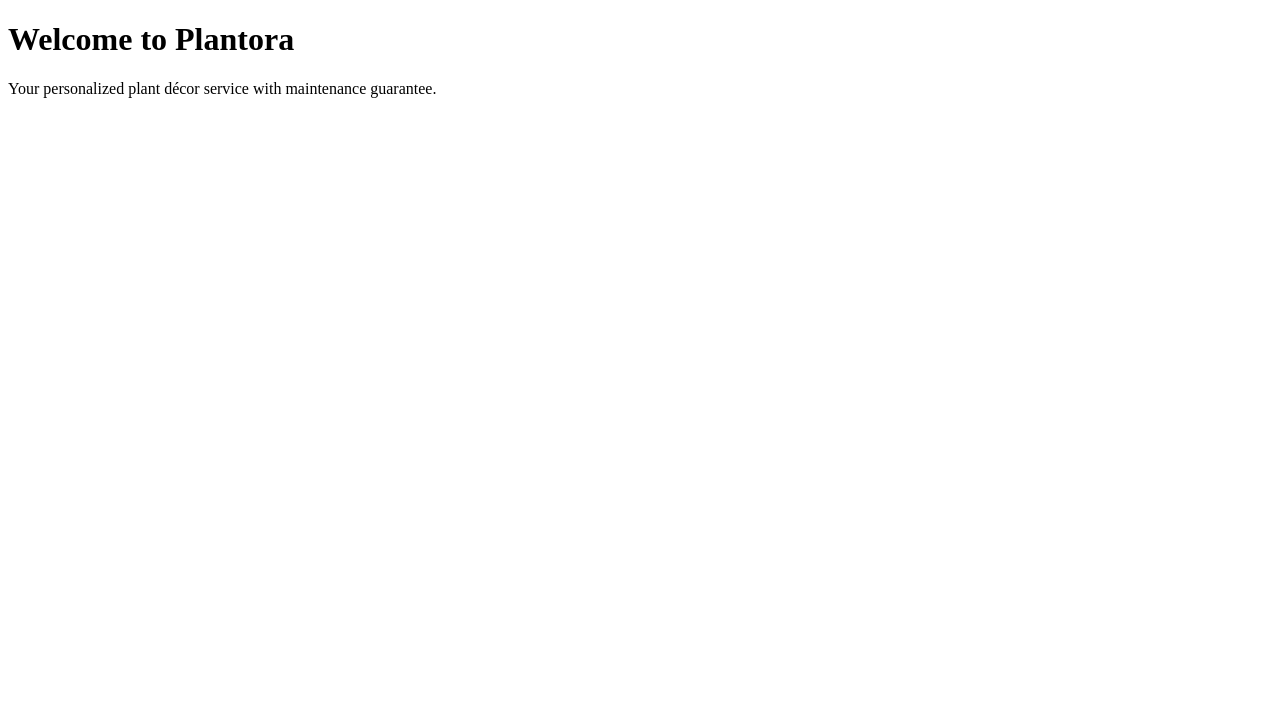
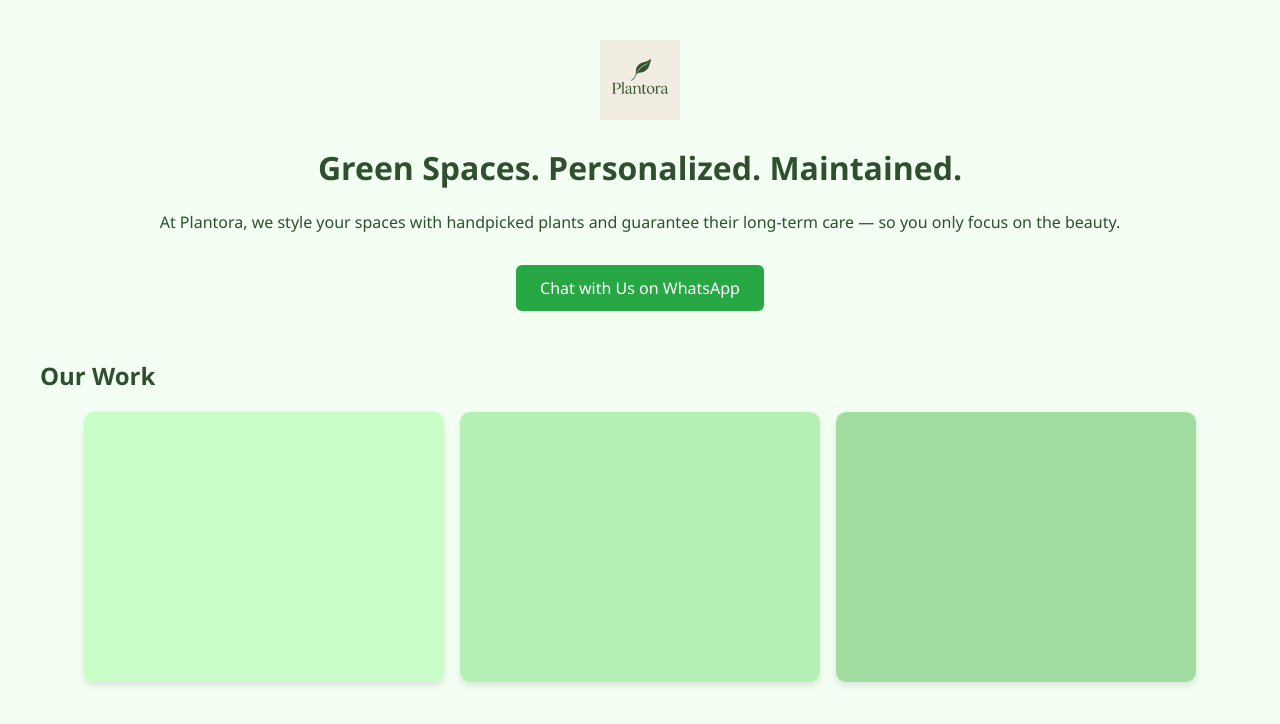
Before and after one commit to ShilpiS19/plantora-site, a plain HTML site: page index.html in a window 1280 px wide. Drawn offline with Linux system fonts and the light colour scheme.

Commit message:
Add files via upload

```diff
--- a/index.html
+++ b/index.html
@@ -1,10 +1,47 @@
+
 <!DOCTYPE html>
-<html>
+<html lang="en">
 <head>
-<title>Plantora</title>
+  <meta charset="UTF-8" />
+  <meta name="viewport" content="width=device-width, initial-scale=1.0" />
+  <title>Plantora | Personalized Plant Decor</title>
+  <link rel="stylesheet" href="assets/css/main.css" />
+  <link rel="icon" type="image/png" href="images/logo.png">
 </head>
 <body>
-<h1>Welcome to Plantora</h1>
-<p>Your personalized plant décor service with maintenance guarantee.</p>
+  <header>
+    <img src="images/logo.png" alt="Plantora Logo" class="logo" />
+    <h1>Green Spaces. Personalized. Maintained.</h1>
+    <p>At Plantora, we style your spaces with handpicked plants and guarantee their long-term care — so you only focus on the beauty.</p>
+    <a href="https://wa.me/917738145441" class="cta-button" target="_blank">Chat with Us on WhatsApp</a>
+  </header>
+
+  <section class="gallery">
+    <h2>Our Work</h2>
+    <div class="gallery-grid">
+      <img src="images/sample1.jpg" alt="Styled corner" />
+      <img src="images/sample2.jpg" alt="Balcony garden" />
+      <img src="images/sample3.jpg" alt="Indoor plantscape" />
+    </div>
+  </section>
+
+  <style>
+    body { font-family: 'Segoe UI', sans-serif; background: #f4fff4; color: #2f4f2f; padding: 2rem; }
+    header { text-align: center; }
+    .logo { height: 80px; }
+    .cta-button {
+      display: inline-block;
+      margin-top: 1rem;
+      padding: 0.75rem 1.5rem;
+      background-color: #28a745;
+      color: white;
+      text-decoration: none;
+      border-radius: 6px;
+    }
+    .gallery { margin-top: 3rem; }
+    .gallery-grid { display: flex; gap: 1rem; flex-wrap: wrap; justify-content: center; }
+    .gallery-grid img { width: 30%; border-radius: 10px; box-shadow: 0 4px 6px rgba(0,0,0,0.1); }
+  </style>
+
 </body>
 </html>
```
